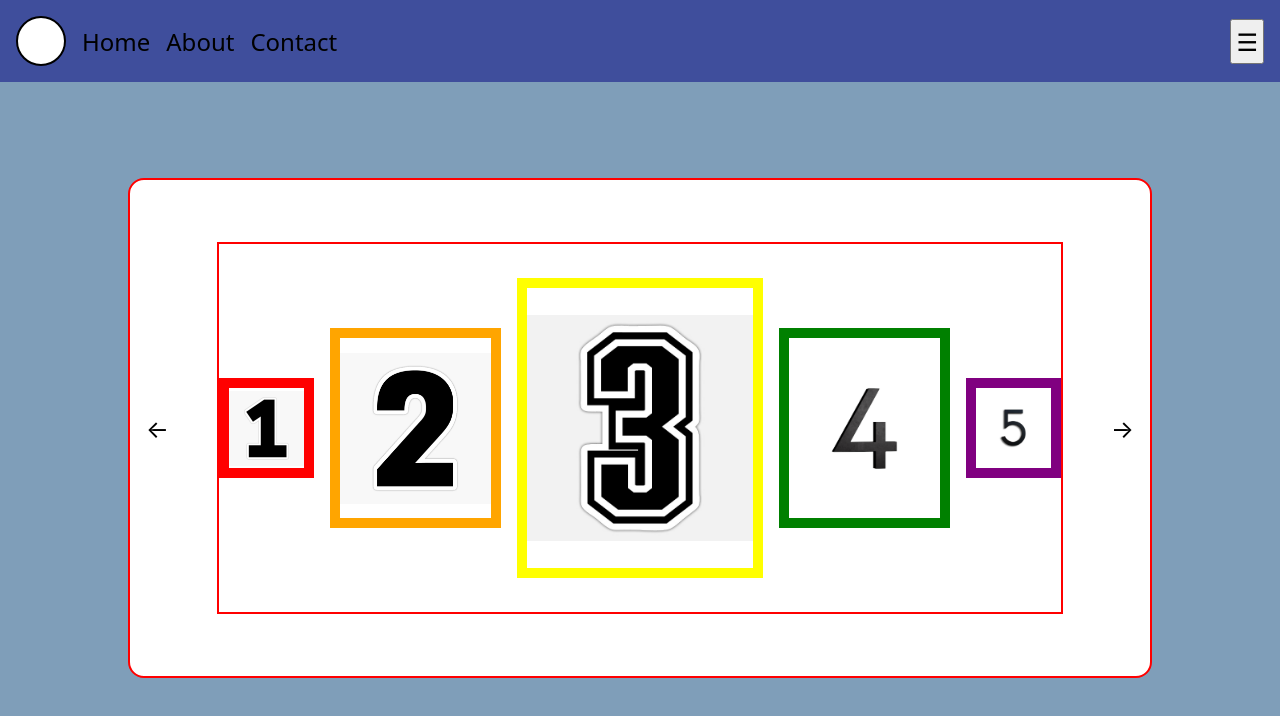
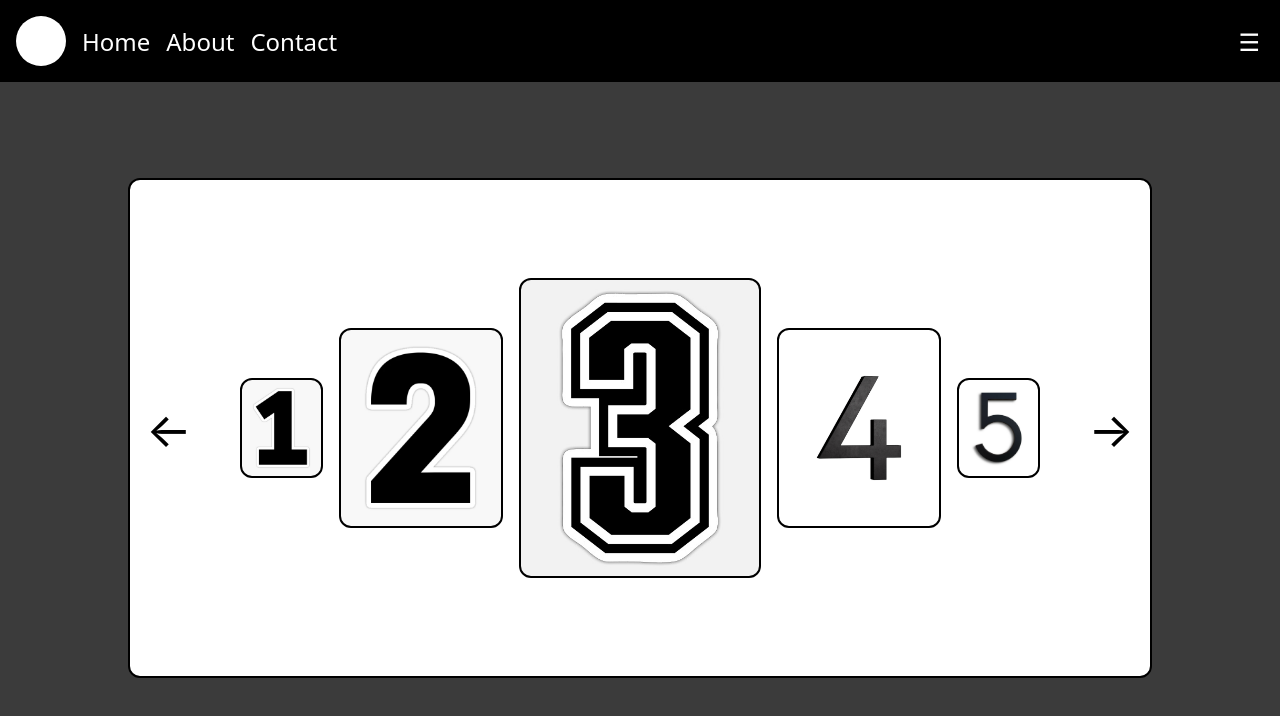
Before and after one commit to cdogcoder/dynamic-user-interface-elements, a website built with webpack: page src/index.html in a window 1280 px wide. Built offline with nearby package versions, Linux system fonts and the light colour scheme.

Commit message:
Change color scheme

```diff
--- a/src/styles.css
+++ b/src/styles.css
@@ -3,10 +3,11 @@
     padding: 0;
     box-sizing: border-box;
     font-family: system-ui, -apple-system, BlinkMacSystemFont, 'Segoe UI', Roboto, Oxygen, Ubuntu, Cantarell, 'Open Sans', 'Helvetica Neue', sans-serif;
+    color: white;
 }
 
 body {
-    background-color:rgb(127, 158, 185);
+    background-color:rgb(59, 59, 59);
     display: flex;
     flex-direction: column;
     align-items: center;
@@ -17,7 +18,7 @@ body {
     padding: 1rem;
     align-items: center;
     gap: 1rem;
-    background-color: rgba(0, 0, 128, 0.5);
+    background-color: rgb(0, 0, 0);
     font-size: 1.5rem;
     width: 100vw;
 }
@@ -27,10 +28,12 @@ body {
     height: 50px;
     width: 50px;
     border-radius: 3rem;
-    border: 2px solid black;
 }
 
 .dropdown-menu-button {
+    border: none;
+    outline: none;
+    background: none;
     margin-left: auto;
     padding: .25rem;
     font-size: 1.5rem;
@@ -41,7 +44,7 @@ body {
 
 .dropdown-menu {
     position: absolute;
-    background-color: rgba(98, 182, 255, .8);
+    background-color: rgba(59, 59, 59, 0.5);
     display: flex;
     flex-direction: column;
     justify-content: center;
@@ -125,28 +128,25 @@ body {
     gap: 3rem;
 }
 
+[class*="image"] {
+    animation-duration: .5s;
+    animation-timing-function: linear;
+    animation-fill-mode: forwards;
+    background-position: center;
+    background-size: cover;
+    background-repeat: no-repeat;
+    border: 2px solid black;
+    border-radius: 12px;
+}
+
 .images {
     flex: 1;
     height: 80%;
-    border: 2px solid red;
+    border: none;
     display: flex;
     gap: 1rem;
     justify-content: center;
     align-items: center;
-}
-
-[class*="image"] {
-    border: 2px solid red;
-    animation-duration: .5s;
-    animation-timing-function: linear;
-    animation-fill-mode: forwards;
-    background-position: center;
-    background-size: contain;
-    background-repeat: no-repeat;
-}
-
-.blue {
-    border: 2px solid blue;
 }
 
 .image:nth-child(3) {
@@ -165,27 +165,22 @@ body {
 }
 
 .first {
-    border: 10px solid red;
     background-image: url("./one.jpg");
 }
 
 .second {
-    border: 10px solid orange;
     background-image: url("./two.webp");
 }
 
 .third {
-    border: 10px solid yellow;
     background-image: url("./three.jpg");
 }
 
 .fourth {
-    border: 10px solid green;
     background-image: url("./four.jpg");
 }
 
 .fifth {
-    border: 10px solid purple;
     background-image: url("./five.jpeg");
 }
 
@@ -257,11 +252,12 @@ body {
 }
 
 .left-arrow, .right-arrow {
-    font-size: 1.5rem;
+    font-size: 3rem;
     display: flex;
     justify-content: center;
     align-items: center;
     background: none;
     border: none;
     outline: none;
+    color: black;
 }
```
